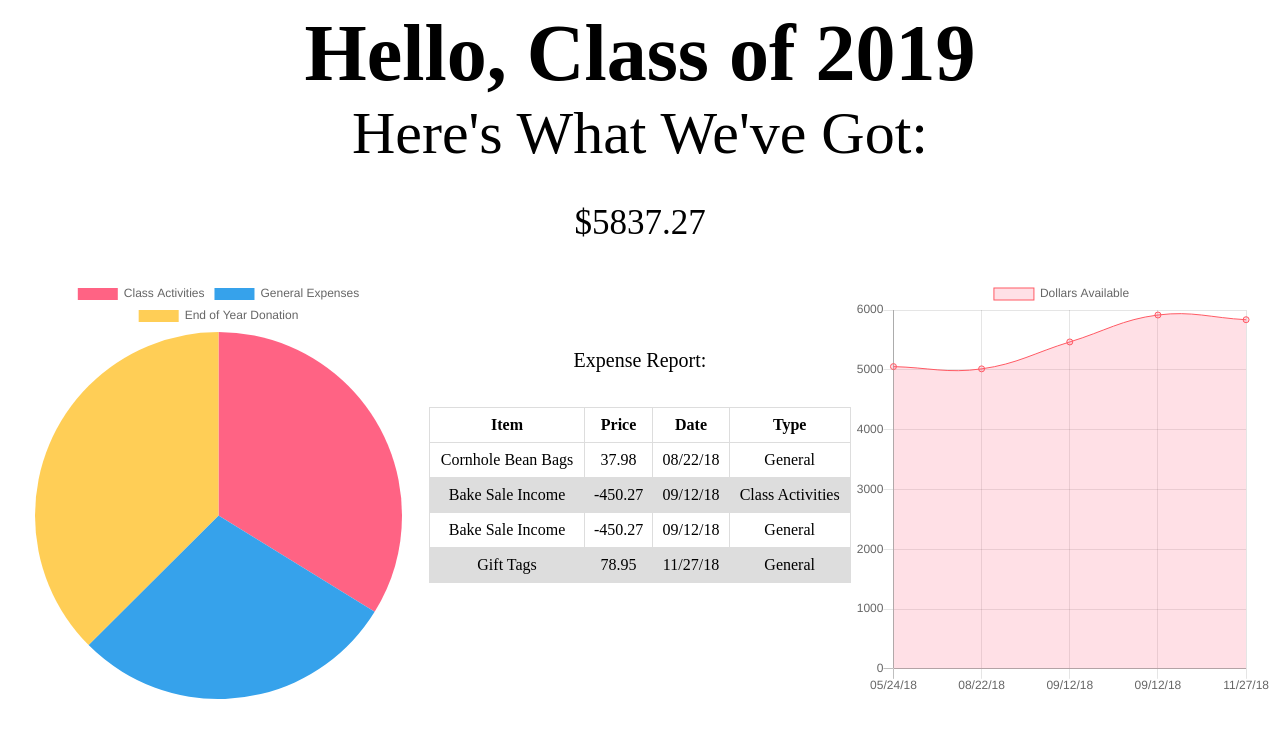
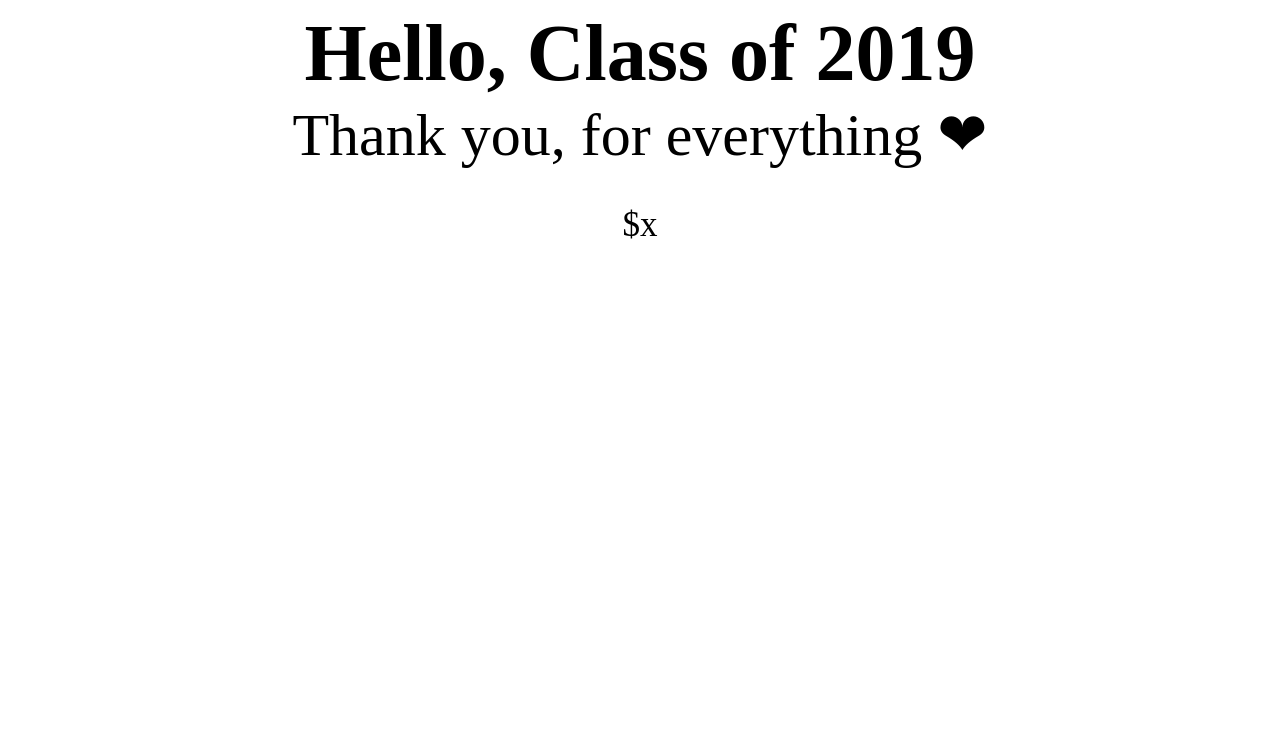
Before and after one commit to Aesthetic/Aesthetic.github.io, a plain HTML site: page index.html in a window 1280 px wide. Drawn offline with nearby package versions, Linux system fonts and the light colour scheme.

Commit message:
Update index.html

```diff
--- a/index.html
+++ b/index.html
@@ -13,25 +13,9 @@
 <body>
   <div id="header">
     <b>Hello, Class of 2019</b>
-    <p style="font-size: 60px; margin:0;">Here's What We've Got:</p>
+    <p style="font-size: 60px; margin:0;">Thank you, for everything ❤</p>
 	<p style="margin:35px; font-size: 35" id="total">$x</p>
   </div>
-  <div class="graphs">
-    <div class="graph-container">
-      <canvas id="breakdownPie" width="40px" height="40px"></canvas>
-    </div>
-    <div class="graph-container">
-      <p style="margin:35px; font-size: 20">Expense Report:</p>
-      <div id="expense-box" style="overflow-x: auto;">
-        <table id="expense-table"></table>
-        </table>
-      </div>
-    </div>
-    <div class="graph-container">
-      <canvas id="moneyOverTime" width="40px" height="40px"></canvas>
-    </div>
-  </div>
-  <script src="scripts.js"></script>
 </body>
 
 </html>
```
